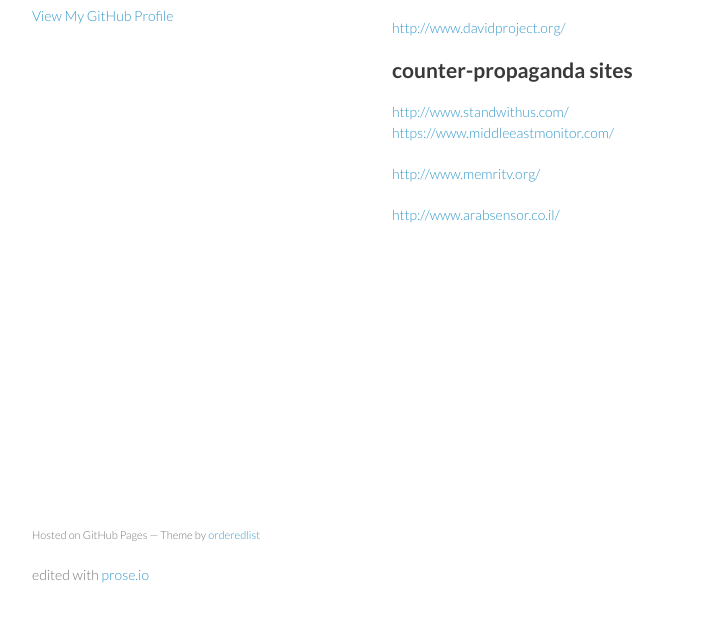
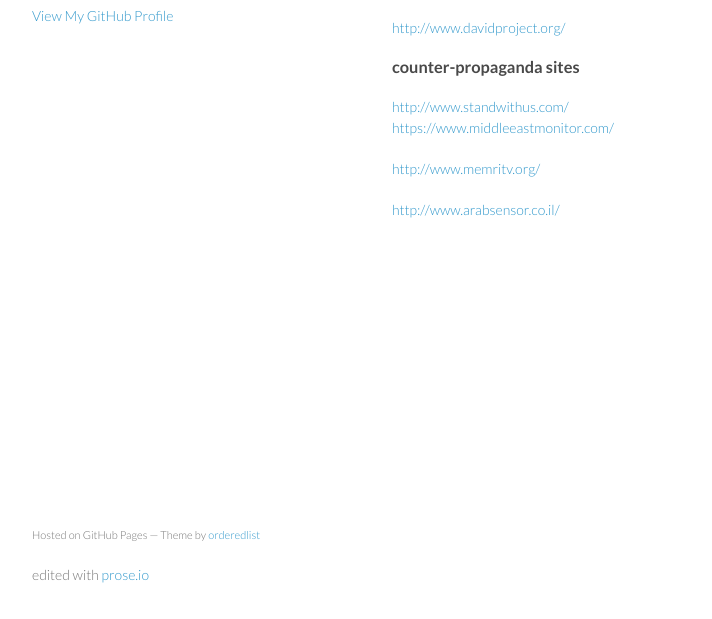
Before and after one commit to israel365/israel365.github.io, a plain HTML site: page index.html in a window 1280 px wide. Shown: the part 145-764 px from the top of the page, without its empty margins (178-890 px from the left). Drawn offline with Linux system fonts and the light colour scheme.

Commit message:
Updated index.html

```diff
--- a/index.html
+++ b/index.html
@@ -29,13 +29,14 @@
 <a href="http://www.wzo.org.il/world-zionist-organization">http://www.wzo.org.il/world-zionist-organization</a><br>
 <a href="http://www.worldjewishcongress.org/en">http://www.worldjewishcongress.org/en</a><p>
         <a href="http://www.davidproject.org/">http://www.davidproject.org/</a><p>
-        <h2>counter-propaganda sites</h2>
-        <a href="http://www.standwithus.com/">http://www.standwithus.com/</a><p>
-        <a href="https://www.middleeastmonitor.com/">https://www.middleeastmonitor.com/</a><p>
-<a href="http://www.memritv.org/">http://www.memritv.org/</a>
 
 
-        <p><a href="http://www.arabsensor.co.il">http://www.arabsensor.co.il/</a>  </p>
+        <h3>counter-propaganda sites</h3>
+<a href="http://www.standwithus.com/">http://www.standwithus.com/</a>
+        <p><a href="https://www.middleeastmonitor.com/">https://www.middleeastmonitor.com/</a><p>
+<a href="http://www.memritv.org/">http://www.memritv.org/</a>
+<p>
+  <a href="http://www.arabsensor.co.il">http://www.arabsensor.co.il/</a>  </p>
 
       </section>
       <footer>
```
